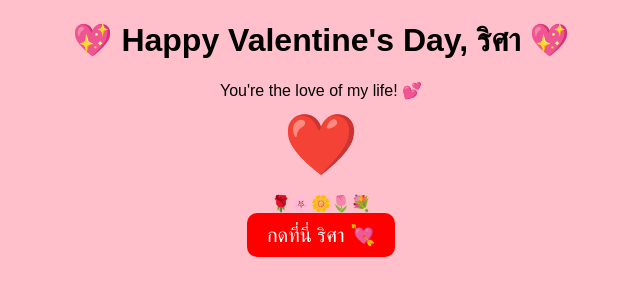
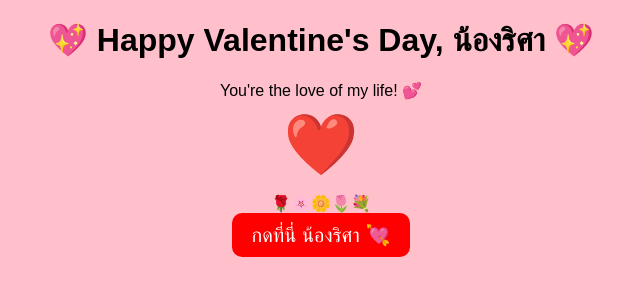
Before and after one commit to kiadtisak65/valentine-surprise, a plain HTML site: page index.html in a window 1280 px wide. Shown: the top 296 px of the page, without its empty margins (319-959 px from the left). Drawn offline with Linux system fonts and the light colour scheme.

Commit message:
Update index.html

```diff
--- a/index.html
+++ b/index.html
@@ -56,12 +56,12 @@
     </style>
 </head>
 <body>
-    <h1>💖 Happy Valentine's Day, ริศา 💖</h1>
+    <h1>💖 Happy Valentine's Day, น้องริศา 💖</h1>
     <p>You're the love of my life! 💕</p>
     <div class="heart">❤️</div>
     <div class="flowers">🌹🌸🌼🌷💐</div>
-    <button class="btn" onclick="showMessage()">กดที่นี่ ริศา 💘</button>
-    <p class="message" id="loveMessage">ที่สุดของความโชคดี คือการมีริศาเข้ามา! 😘💕</p>
+    <button class="btn" onclick="showMessage()">กดที่นี่ น้องริศา 💘</button>
+    <p class="message" id="loveMessage">ที่สุดของความโชคดี คือการมีเตงเข้ามา! 😘💕</p>
 
     <script>
         function showMessage() {
```
